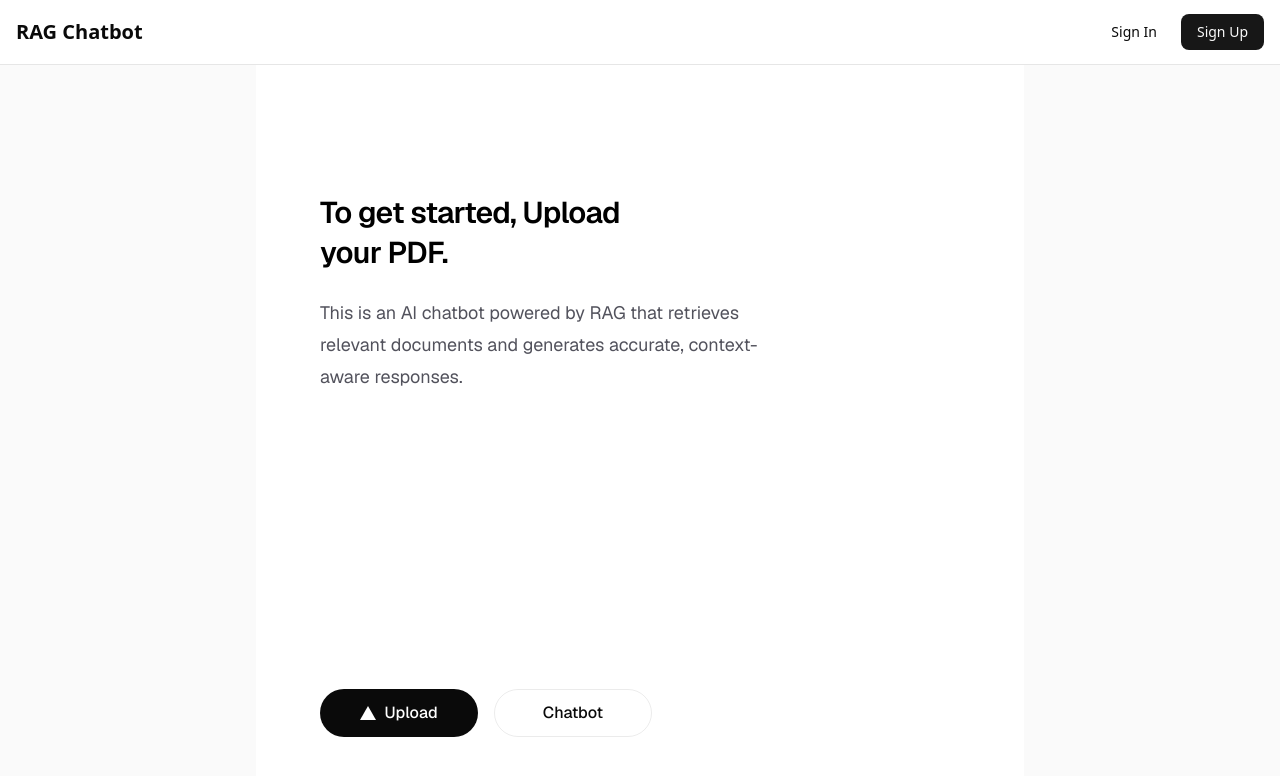
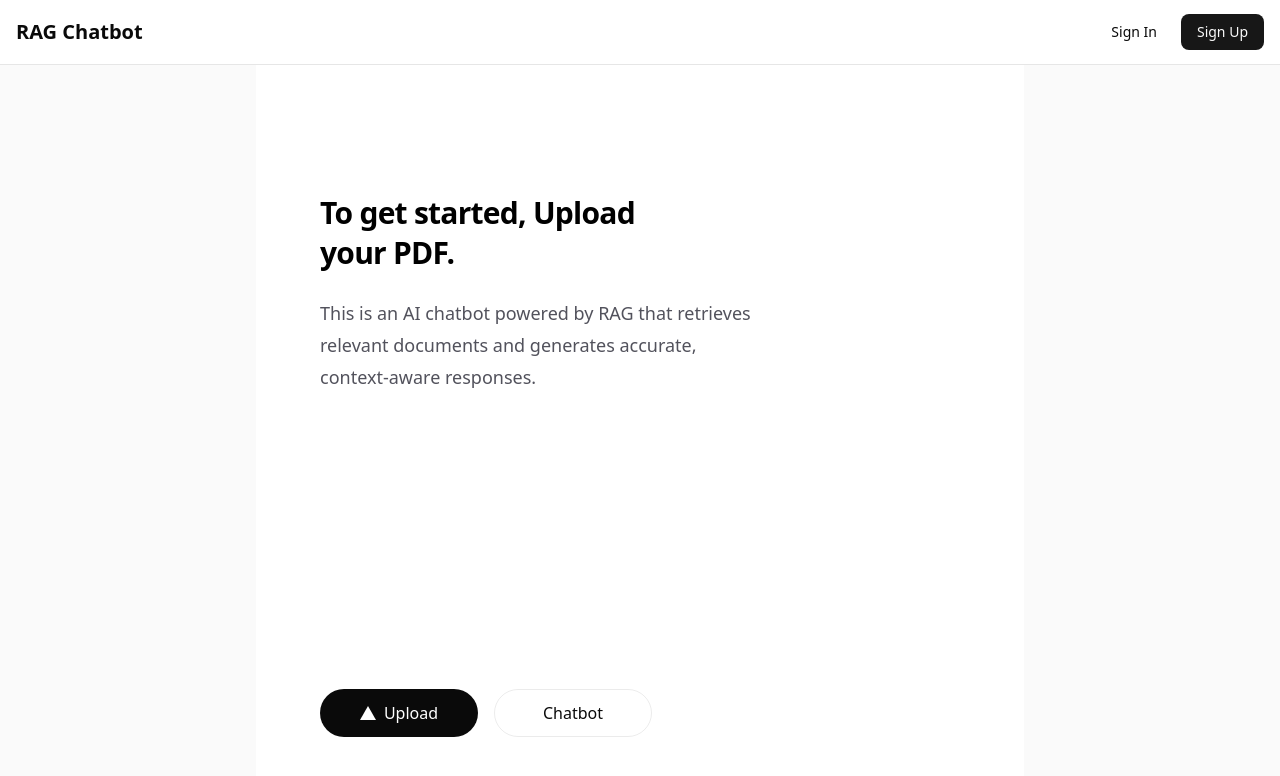
Before and after one commit to X-aesar/RAG-Chatbot, a Next.js app: page / in a window 1280 px wide. Shown: the top 776 px of the page. Built offline with nearby package versions, Linux system fonts and the light colour scheme; no server answers.

Commit message:
Increase Server Actions body limit and stabilize build

```diff
--- a/app/globals.css
+++ b/app/globals.css
@@ -6,8 +6,8 @@
 @theme inline {
   --color-background: var(--background);
   --color-foreground: var(--foreground);
-  --font-sans: var(--font-geist-sans);
-  --font-mono: var(--font-geist-mono);
+  --font-sans: ui-sans-serif, system-ui, sans-serif, "Apple Color Emoji", "Segoe UI Emoji", "Segoe UI Symbol", "Noto Color Emoji";
+  --font-mono: ui-monospace, SFMono-Regular, "SF Mono", Consolas, "Liberation Mono", Menlo, monospace;
   --color-sidebar-ring: var(--sidebar-ring);
   --color-sidebar-border: var(--sidebar-border);
   --color-sidebar-accent-foreground: var(--sidebar-accent-foreground);
--- a/app/layout.tsx
+++ b/app/layout.tsx
@@ -1,18 +1,7 @@
 import type { Metadata } from "next";
-import { Geist, Geist_Mono } from "next/font/google";
 import "./globals.css";
 import {ClerkProvider} from "@clerk/nextjs"
 import { Navigation } from "@/components/navigation";
-
-const geistSans = Geist({
-  variable: "--font-geist-sans",
-  subsets: ["latin"],
-});
-
-const geistMono = Geist_Mono({
-  variable: "--font-geist-mono",
-  subsets: ["latin"],
-});
 
 export const metadata: Metadata = {
   title: "Create Next App",
@@ -27,9 +16,7 @@ export default function RootLayout({
   return (
     <ClerkProvider>
     <html lang="en">
-      <body
-        className={`${geistSans.variable} ${geistMono.variable} antialiased`}
-      >
+      <body className="font-sans antialiased">
         <Navigation/>
         {children}
       </body>
--- a/next.config.ts
+++ b/next.config.ts
@@ -13,6 +13,9 @@ const nextConfig: NextConfig = {
   turbopack: {},
   experimental: {
     webpackBuildWorker: true,
+    serverActions: {
+      bodySizeLimit: '10mb'
+    }
   },
 
 };
```
